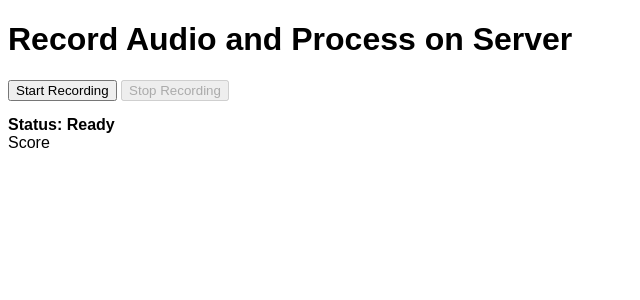
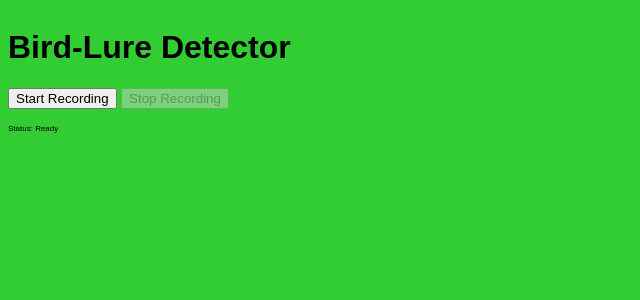
Before and after one commit to friedrich-eibl/AudioFingerprinting, a FastAPI app: page / in a window 1280 px wide. Shown: the top 300 px of the page, without its empty margins (0-640 px from the left). Run offline with FastAPI, Linux system fonts and the light colour scheme.

Commit message:
Improvements in webdesign

```diff
--- a/static/css/style.css
+++ b/static/css/style.css
@@ -1,3 +1,8 @@
-body { font-family: sans-serif; }
-#status { margin-top: 15px; font-weight: bold; }
+body {
+    font-family: sans-serif;
+    background-color: limegreen;
+    align-content: center;
+}
+#status { margin-top: 15px;  font-size:.5em}
 #results { margin-top: 10px; padding: 10px; border: 1px solid #ccc; background-color: #f9f9f9; white-space: pre-wrap; font-family: monospace;}
+#eval {font-weight: bold;}
--- a/static/js/process_audio.js
+++ b/static/js/process_audio.js
@@ -80,7 +80,7 @@
                         statusDiv.textContent = `Status: Error ${response.status} - ${result.detail || response.statusText}`;
                         resultsDiv.textContent = JSON.stringify(result, null, 2); // Show error detail JSON
                     }
-                    resultsDiv.style.display = 'block';
+                    resultsDiv.style.display = 'none';
                     console.log("Server Response:", result);
 
                 } catch (error) {
--- a/templates/index.html
+++ b/templates/index.html
@@ -6,13 +6,13 @@
     <link rel="stylesheet" href="/static/css/style.css">
 </head>
 <body>
-    <h1>Record Audio and Process on Server</h1>
+    <h1>Bird-Lure Detector</h1>
 
     <button id="startButton">Start Recording</button>
     <button id="stopButton" disabled>Stop Recording</button>
 
     <div id="status">Status: Ready</div>
-    <div id="eval">Score</div>
+    <div id="eval"></div>
     <div id="results" style="display: none;"></div>
 
     <script src="/static/js/process_audio.js"></script>
```
